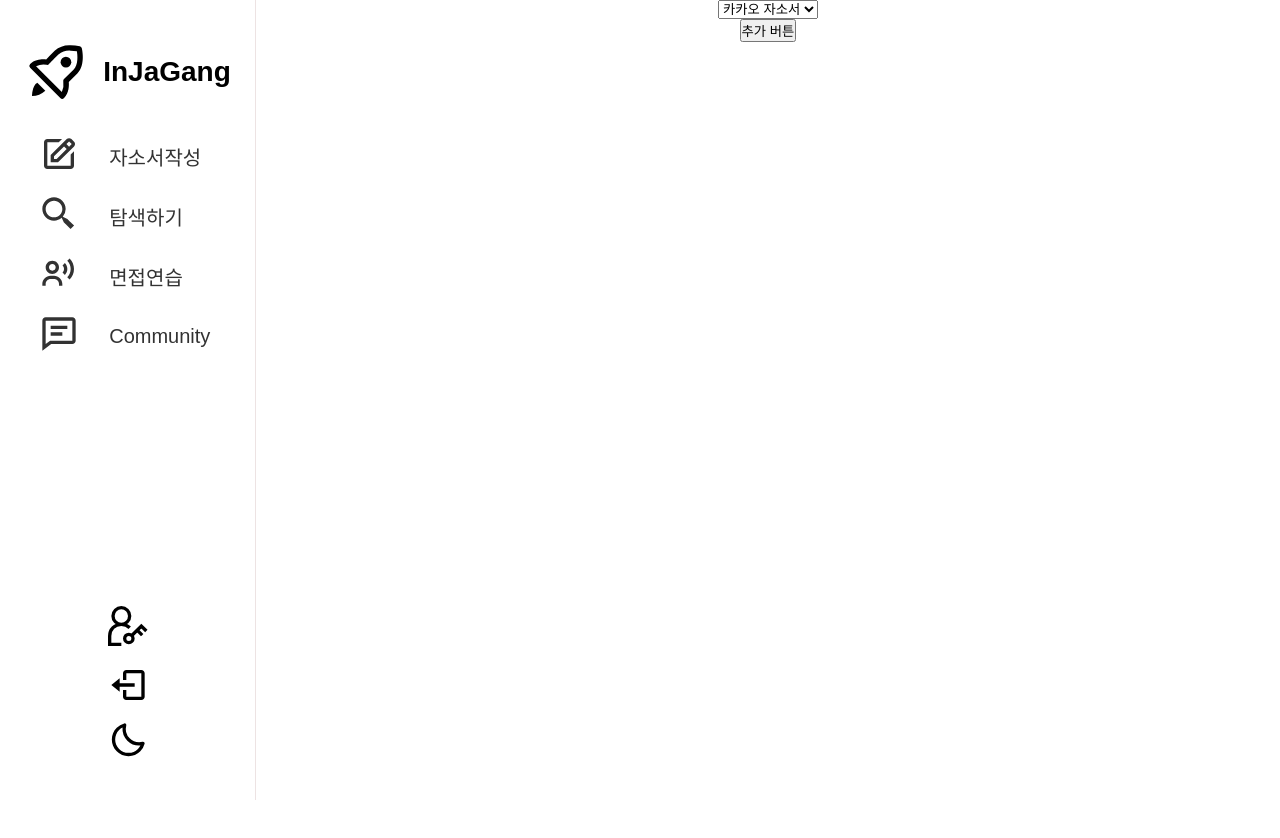
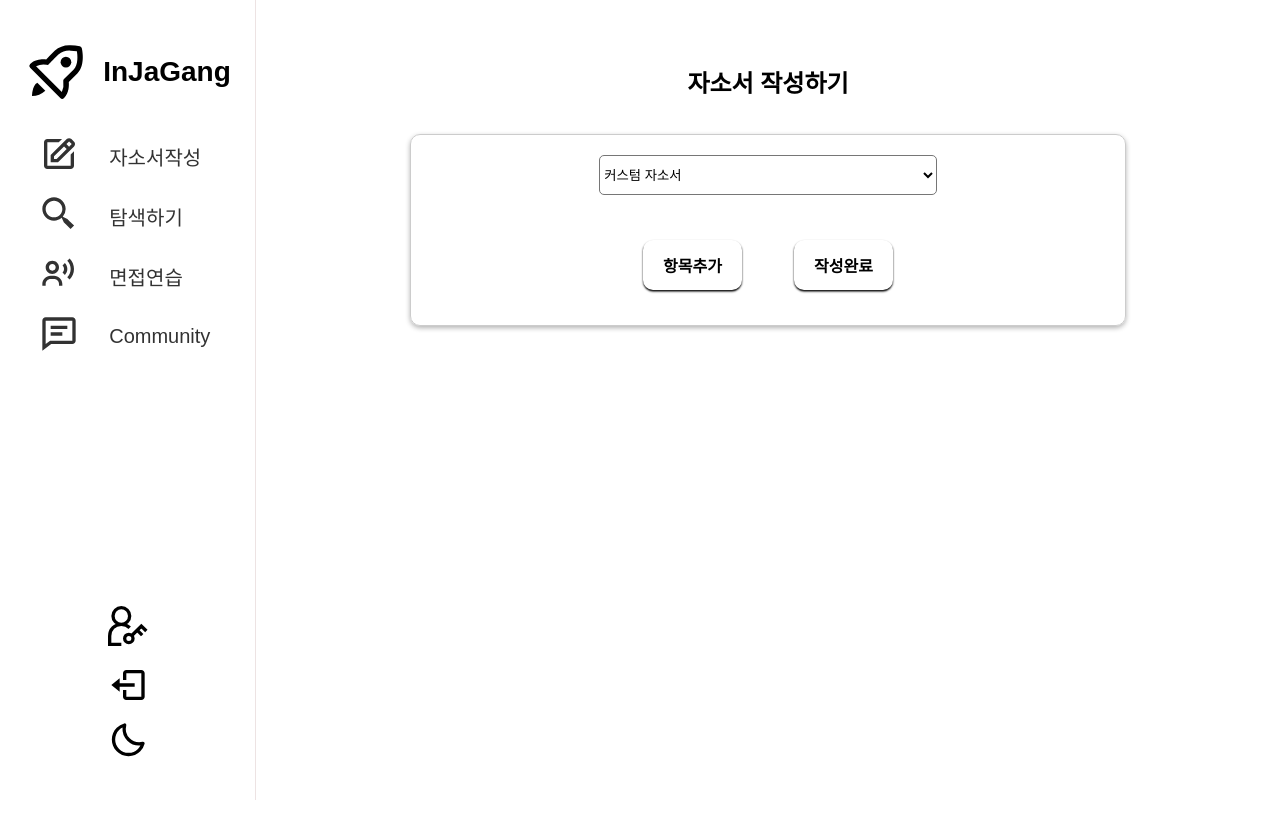
Before and after one commit to Minsoek96/injagang-fe, a Next.js app in the folder client/: page /edit in a window 1280 px wide. Shown: the top 838 px of the page. Before the commit the page ends 800 px from the top, so only its background shows below. Built offline with nearby package versions, Linux system fonts and the light colour scheme.

Commit message:
자소서 템플릿 작성(기능 완료) 모달 추가

```diff
--- /dev/null
+++ b/client/components/Edit/AddQustionList.tsx
@@ -0,0 +1,47 @@
+import React from "react";
+import styled from "styled-components";
+import CustomButton from "../UI/CustomButton";
+
+const AddQustionListStyle = styled.div`
+  display: flex;
+  align-items: center;
+  justify-content: center;
+  width: 100%;
+  button {
+    margin: auto 2px;
+  }
+`;
+const Input = styled.input`
+  height: 40px;
+  width: 34%;
+`;
+
+interface AddQustionListProps {
+  title: string;
+  handleAddQuestion: () => void;
+  handleCancelQuestion: () => void;
+  onChange: (value: string) => void;
+}
+const AddQustionList = ({
+  title,
+  handleAddQuestion,
+  handleCancelQuestion,
+  onChange,
+}: AddQustionListProps) => {
+  return (
+    <AddQustionListStyle>
+      <Input
+        name="addTitle"
+        placeholder="제목을 입력해주세요"
+        value={title}
+        onChange={e => onChange(e.target.value)}
+      ></Input>
+      <div>
+        <CustomButton onClick={handleAddQuestion} text={"작성완료"} />
+        <CustomButton onClick={handleCancelQuestion} text={"취소하기"} />
+      </div>
+    </AddQustionListStyle>
+  );
+};
+
+export default AddQustionList;
--- a/client/components/Layout.tsx
+++ b/client/components/Layout.tsx
@@ -19,7 +19,9 @@
 `;
 
 const Content = styled.div`
+  margin: 4rem auto;
   width: 80%;
+  height: 100vh;
 `;
 
 interface LayoutProps {
--- a/client/components/UI/ControlMenu.tsx
+++ b/client/components/UI/ControlMenu.tsx
@@ -1,4 +1,13 @@
 import React from "react";
+import styled from "styled-components";
+
+const ControlMenuSelect =  styled.select`
+  width: 250px;
+  height: 30px;
+  border-radius: 5px;
+  background-color: ${({theme})=> theme.colors.primary};
+  color: ${({theme})=> theme.colors.text};
+`
 interface ControlMenuProps {
     value: string;
     onChange: React.Dispatch<React.SetStateAction<string>>;
@@ -7,13 +16,13 @@
 
 const ControlMenu = ({ value, onChange, optionList }: ControlMenuProps) => {
   return (
-    <select value={value} onChange={e => onChange(e.target.value)}>
+    <ControlMenuSelect value={value} onChange={e => onChange(e.target.value)}>
       {optionList.map((option, index) => (
         <option key={index} value={option.title}>
           {option.title}
         </option>
       ))}
-    </select>
+    </ControlMenuSelect>
   );
 };
 
--- a/client/components/UI/CustomButton.tsx
+++ b/client/components/UI/CustomButton.tsx
@@ -10,8 +10,8 @@
   return <BeautyButton onClick={onClick}>{text}</BeautyButton>;
 };
 const BeautyButton = styled.button`
-  background-color: ${({theme}) => theme.colors.secondary};
-  color: #fff;
+  background-color: ${({theme}) => theme.colors.primary};
+  color: ${({theme}) => theme.colors.text};
   border: none;
   padding: 13px 20px;
   border-radius: 10px;
--- /dev/null
+++ b/client/components/UI/Modal.tsx
@@ -0,0 +1,78 @@
+import React from "react";
+import styled from "styled-components";
+import CustomButton from "./CustomButton";
+
+interface ModalProps {
+  isOpen: boolean;
+  onClose: () => void;
+  contents: {
+    title: string;
+    content: string;
+  };
+}
+
+const Modal = ({ isOpen, onClose, contents }: ModalProps) => {
+  return (
+    <ModalStyle isOpen={isOpen}>
+      <ModalBox>
+        <div className="modal-Contents">
+          <h2>{contents.title}</h2>
+          <p>{contents.content}</p>
+        </div>
+        <div className="modal-Container">
+          <div className="modal-Buttons">
+            <CustomButton onClick={onClose} text={"닫기"} />
+          </div>
+        </div>
+      </ModalBox>
+    </ModalStyle>
+  );
+};
+
+const ModalStyle = styled.div<{ isOpen: boolean }>`
+  display: ${props => (props.isOpen ? "flex" : "none")};
+  justify-content: center;
+  align-items: center;
+  position: fixed;
+  top: 0;
+  left: 0;
+  height: 100vh;
+  width: 100vw;
+  background-color: rgba(36, 31, 31, 0.5);
+`;
+const ModalBox = styled.div`
+  z-index: 100;
+  position: relative;
+  height: 250px;
+  width: 500px;
+  padding: 10px;
+  border-radius: 15px;
+  background-color: #0a0a0aee;
+  .modal-Contents {
+    display: flex;
+    flex-direction: column;
+  }
+  .modal-Contents h2 {
+    margin-left: 15px;
+    color: red;
+  }
+  .modal-Contents p {
+    display: flex;
+    justify-content: center;
+    align-items: center;
+    color: #e6dfdf;
+  }
+  .modal-Container {
+    width: 500px;
+    margin: 15px 10px;
+    position: absolute;
+    bottom: 0;
+  }
+  .modal-Buttons {
+    display: flex;
+    justify-content: space-between;
+    margin-right: 15px;
+  }
+`;
+
+export default Modal;
--- a/client/pages/admin.tsx
+++ b/client/pages/admin.tsx
@@ -4,6 +4,7 @@
 import Template from "@/components/Admin/Template";
 import Drage from "@/components/test/drag";
 import { ColBox } from "@/styles/GlobalStyle";
+import TextReader from "@/components/test/TextReder";
 
 const AdminPageStyle = styled.div`
   ${ColBox}
@@ -21,6 +22,7 @@
       <MemberTable members={members} />
       <Template />
       <Drage />
+      <TextReader />
     </AdminPageStyle>
   );
 };
--- a/client/pages/edit.tsx
+++ b/client/pages/edit.tsx
@@ -3,15 +3,47 @@
 import { ColBox } from "@/styles/GlobalStyle";
 import React, { useState, useEffect } from "react";
 import styled from "styled-components";
+import Modal from "@/components/UI/Modal";
+import AddQustionList from "@/components/Edit/AddQustionList";
+import CustomButton from "@/components/UI/CustomButton";
 
 const EditStyle = styled.div`
   ${ColBox}
-  .container {
+  width: 100%;
+  .content-container {
+    ${ColBox}
+    width: 100%;
+    margin: 15px auto;
+  }
+
+  h2 {
+    font-size: 1.5rem;
+    margin-bottom: 15px;
+  }
+
+  select {
+    width: 50%;
+    height: 40px;
+  }
+
+  .button_container {
+    margin: 15px auto;
+    display: flex;
+    justify-content: space-between;
+    width: 250px;
+  }
+`;
+
+const Container = styled.div`
   display: flex;
   flex-direction: column;
   align-items: center;
-    width: 80%;
-  }
+  width: 70%;
+  margin: 20px auto;
+  padding: 20px;
+  border: 1px solid #ccc;
+  border-radius: 10px;
+  box-shadow: 0 2px 5px rgba(0, 0, 0, 0.3);
 `;
 
 export const questionList = [
@@ -34,38 +66,89 @@
   content: string[];
 }
 
+interface ContentItem {
+  title: string;
+  content: string;
+}
+
+interface Content extends Array<ContentItem> {}
+
 const edit = () => {
   const [questionLists, setQuestionLists] =
     useState<questionList[]>(questionList);
-  const [questionTitle, setQuestionTitle] = useState<string>("");
+  const [questionTitle, setQuestionTitle] = useState<string>("커스텀 자소서");
+  const [isAddContent, setIsAddContent] = useState<boolean>(false);
+  const [addTitle, setAddTitle] = useState<string>("");
+  const [isOpenModal, setIsOpenModal] = useState<boolean>(false);
+  const [questionContent, setQuestionContent] = useState<Content>([
+    {
+      title: "",
+      content: "",
+    },
+  ]);
 
   const getQuestionItem = () => {
-    const filteItem = questionLists.filter(list => list.title === questionTitle);
+    const filteItem = questionLists.filter(
+      list => list.title === questionTitle,
+    );
     return filteItem;
   };
 
   useEffect(() => {
     setQuestionLists((cur: questionList[]) => [
       ...cur,
-      { title: "테스트용", content: ["테스트"] },
+      { title: "커스텀 자소서", content: [] },
     ]);
   }, []);
 
   const handleAddQuestion = () => {
-    if(questionTitle === "") {
-      return
+    if (questionTitle === "") {
+      return;
     }
-    setQuestionLists((prevLists) => {
+    setQuestionLists(prevLists => {
       const newLists = [...prevLists];
-      const filterIndex = newLists.findIndex(a =>  a.title === questionTitle)
-      const newContent = [...newLists[filterIndex].content, "새로운 항목"];
+      const filterIndex = newLists.findIndex(a => a.title === questionTitle);
+      const newContent = [
+        ...newLists[filterIndex].content,
+        `${newLists[filterIndex].content.length + 1}.${addTitle}`,
+      ];
       newLists[filterIndex].content = newContent;
       return newLists;
     });
+    setIsAddContent(false);
+    setAddTitle("");
+  };
+
+  const handleSubmit = () => {
+    console.log(questionContent);
+  };
+
+  const handleCancelQuestion = () => {
+    setIsAddContent(false);
+  };
+
+  const closeModal = () => {
+    setIsOpenModal(false);
+  };
+
+  const handleTextChange = (index: number, value: string, title: string) => {
+    if (questionContent[0].title === "") {
+      setQuestionContent([{ title, content: "" }]);
+      return;
+    }
+    if (title === questionContent[questionContent.length - 1].title) {
+      const newList = [...questionContent];
+      newList[index].content = value;
+      setQuestionContent(newList);
+    } else {
+      setQuestionContent(cur => [...cur, { title, content: " " }]);
+    }
   };
 
   return (
     <EditStyle>
+      <h2>자소서 작성하기</h2>
+      <Container>
         <ControlMenu
           value={questionTitle}
           optionList={questionLists}
@@ -73,20 +156,48 @@
         />
         {questionLists &&
           getQuestionItem().map((list, index) => (
-          <div className={"container"} key={index}>
-            <h2>{list.title}</h2>
+            <div className="content-container" key={index}>
               {list.content.map((content, idx) => (
-              <QuestionItem key={idx} content={content}></QuestionItem>
+                <QuestionItem
+                  key={idx}
+                  content={content}
+                  onChange={handleTextChange}
+                  index={idx}
+                ></QuestionItem>
               ))}
             </div>
           ))}
-      <button onClick={handleAddQuestion}> 추가 버튼</button>
+        {isAddContent ? (
+          <AddQustionList
+            title={addTitle}
+            handleAddQuestion={handleAddQuestion}
+            handleCancelQuestion={handleCancelQuestion}
+            onChange={setAddTitle}
+          />
+        ) : (
+          <></>
+        )}
+        <div className="button_container">
+          <CustomButton
+            onClick={() => setIsAddContent(true)}
+            text={"항목추가"}
+          />
+          <CustomButton onClick={handleSubmit} text={"작성완료"} />
+        </div>
+      </Container>
       {/* 템플릿 불러오기 select */}
       {/* 자소서 질문 추가 버튼
                 자소서 질문 제목
             */}
       {/* 자소서 질문에 대한 내용예시 */}
       {/* 작성완료 버튼  */}
+      {isOpenModal && (
+        <Modal
+          isOpen={isOpenModal}
+          onClose={closeModal}
+          contents={{ title: "fds", content: "sdfs" }}
+        />
+      )}
     </EditStyle>
   );
 };
--- a/client/styles/GlobalStyle.tsx
+++ b/client/styles/GlobalStyle.tsx
@@ -15,6 +15,8 @@
     margin: 0;
     padding: 0;
     font-family: 'Noto Sans KR', sans-serif;
+    background-color: ${({ theme }) => theme.colors.bodyColor};
+    color: ${({theme}) => theme.colors.text};
   }
 `;
 
--- a/client/theme.tsx
+++ b/client/theme.tsx
@@ -2,6 +2,7 @@
   colors: {
     primary: string;
     secondary: string;
+    bodyColor: string;
     logo: string;
     text: string;
     highlight: string;
@@ -13,7 +14,8 @@
 const lightTheme:Theme = {
   colors: {
     primary: "white",
-    secondary: "#1D9BF0",
+    secondary: "#3399FF",
+    bodyColor: "#fff",
     logo: "#000000",
     text: "#000000",
     highlight: "#fff",
@@ -26,6 +28,7 @@
   colors: {
     primary: "#202123",
     secondary: "#202123",
+    bodyColor: "#222529",
     logo: "#ffffff",
     text: "#ffffff",
     highlight: "#b32eb3",
```
Also changed, not shown: client/components/Edit/QuestionItem.tsx (+47 -5 lines), client/components/test/TextReder.tsx (added, +17 -0 lines). Lines whose indentation alone changed are shown as unchanged.
